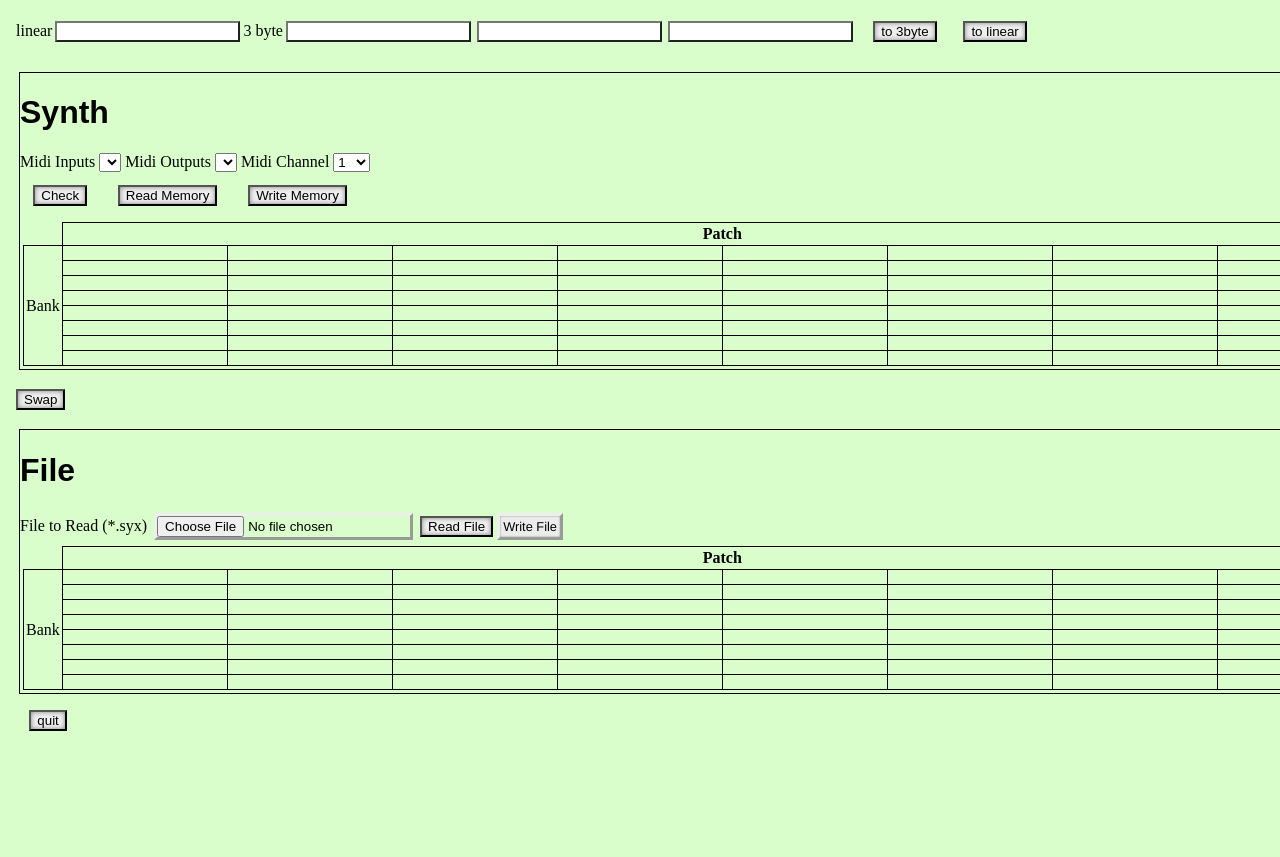
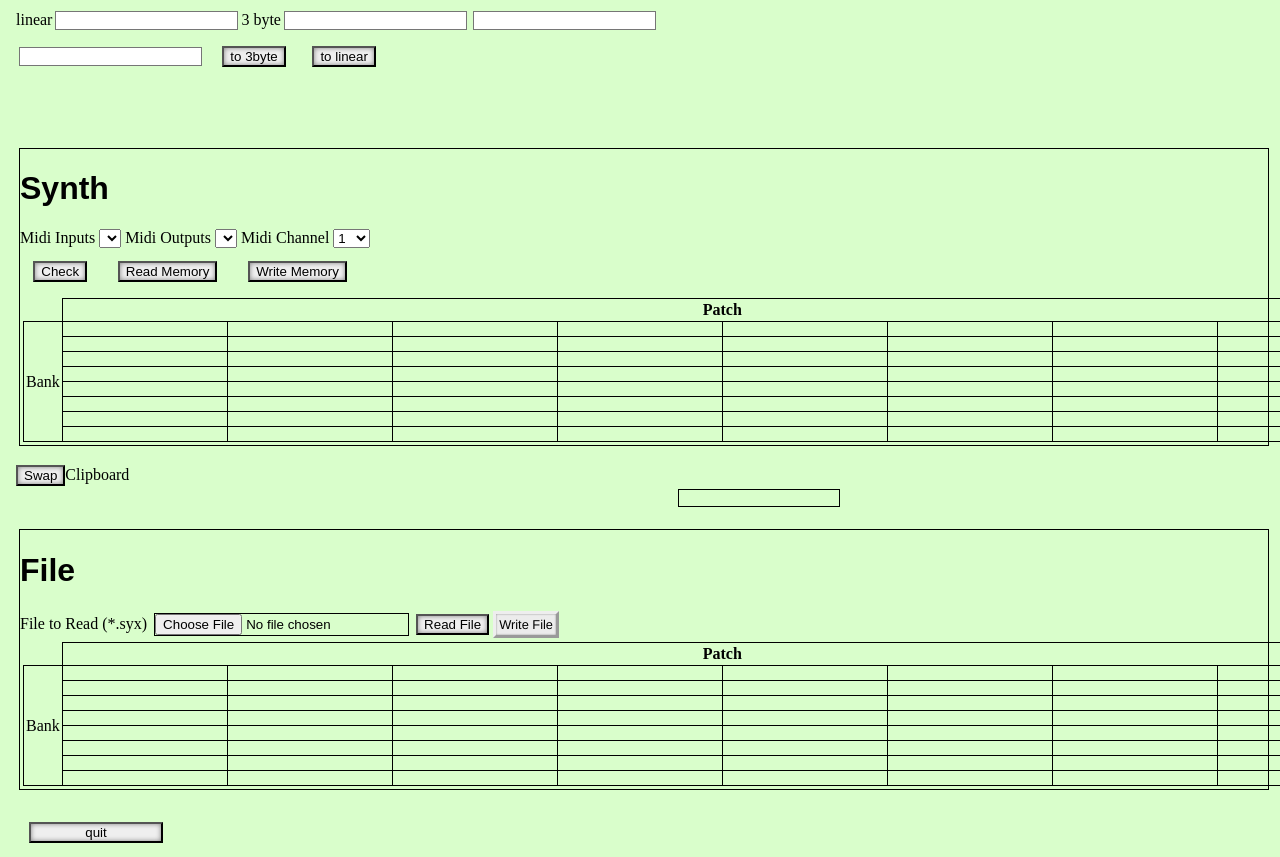
Before and after one commit to tommiport5/midiman, a plain HTML site: page index.html in a window 1280 px wide. Shown: the top 857 px of the page. Before the commit the page ends 808 px from the top, so only its background shows below. Drawn offline with Linux system fonts and the light colour scheme; no server answers.

Commit message:
DragnDrop basically working

```diff
--- a/global.css
+++ b/global.css
@@ -2,8 +2,6 @@
 
 :root {
 	--bkg: #d9fecb;
-	/*--bkg: linear-gradient(White, #c9febb); */
-	/*--bkg: Aquamarine; */
 }
 
 html {
@@ -17,13 +15,23 @@ h1, h2, h3 {
 a:link { color: #000000; }
 a:visited { color: #767676; }
 body {
+	display: grid;
     height: 100%;
 	background: var(--bkg);
     background-repeat: no-repeat;
     background-attachment: fixed;
 	margin-left: 1em;
-	max-width: 65em;
 	}
+
+#Result, #synth, #file, #quitbutton {
+	grid-column: 1 / 3;
+}
+
+#c {
+	max-width: 18em;
+	justify-self: end;
+}
+
 table, th, td { border:1px solid; border-collapse:collapse; border-spacing:2px; padding:2px;}
 .fpname, .spname {
 	min-width: 10em;
@@ -38,8 +46,10 @@ th.frameless {
 }
 
 .framed {
+	min-width: 10em;
+	min-height: 1em;
 	border: 1px solid black;
-	margin:3px;
+	margin: 3px;
 }
 
 .nav_bar{
@@ -48,7 +58,6 @@ th.frameless {
 	column;
 }
 .nav_item {
-	/*vertical-align: middle;*/
 	margin: 1em;
 	max-width: 10em;
 }
@@ -61,13 +70,20 @@ a.navi {
 }
 a.clipname {text-decoration: none; }
 
+
+.container {
+    display: grid;
+	grid-template-columns: 2fr 1fr;
+	gap: 1em;
+}
+/*
 .container {
        display: -webkit-flex;
        display: flex;
        -webkit-flex-flow: row wrap;
        flex-flow: row wrap;
      }
-
+*/
 
 @media (max-width: 776px) {
 	.c1, .c11, .c12, .ctab {
@@ -124,7 +140,8 @@ a.clipname {text-decoration: none; }
 }
 input {
 	margin: 3px;
-	border-style:outset;
+	border-width: 1px;
+	border-style:solid;
 }
 
 button {
--- a/index.html
+++ b/index.html
@@ -27,14 +27,14 @@ function tolinear() {
 </head>
 <body>
 <div class="container" role="main">
-<form>
 <div>
-<span><label>linear</label><input type="number" id="lin"><label>3 byte</label><input type="number" id="b0"><input type="number" id="b1"><input type="number" id="b2"></span>
+<label>linear</label><input type="number" id="lin"><label>3 byte</label><input type="number" id="b0"><input type="number" id="b1"><input type="number" id="b2">
 <button type="button" class="nav_item" onclick="to3byte()">to 3byte</button><button type="button" class="nav_item" onclick="tolinear()">to linear</button>
 </div>
-<span><p id="Result"></p></span>
-<div class="framed">
+<p id="Result"></p>
+<div id="synth" class="framed">
 <h1>Synth</h1
+<form>
 <span>
 <label for="MidiIn">
 Midi Inputs
@@ -84,7 +84,7 @@ Midi Channel
 <button type="button" class="nav_item" id="writeMem">Write Memory</button>
 </div>
 </form>
-<table>
+<table ondrop="drop(event)" ondragover="allowDrop(event)">
 <th class="frameless"></th><th colspan="8">Patch</th>
 <tr><td rowspan=8>Bank</td>
 <td class="spname"></td><td class="spname"></td><td class="spname"></td><td class="spname"></td><td class="spname"></td><td class="spname"></td><td class="spname"></td><td class="spname"></td></tr>
@@ -97,8 +97,10 @@ Midi Channel
 <tr><td class="spname"></td><td class="spname"></td><td class="spname"></td><td class="spname"></td><td class="spname"></td><td class="spname"></td><td class="spname"></td><td class="spname"></td></tr>
 </table>
 </div>
-<p><button type="button" id="swapbutton">Swap</button></p>
-<div class="framed">
+<div>
+<button type="button" id="swapbutton">Swap</button><label>Clipboard</label><p class="framed" id="c" ondragstart="dragStart(event)" draggable=true ondrop="drop(event)" ondragover="allowDrop(event)"></p>
+</div>
+<div class="framed" id="file">
 <h1>File</h1>
 <span>
 <form id="readForm">
@@ -108,7 +110,7 @@ Midi Channel
 <a href="http://localhost:10532/writeFile.syx" class="button" download>Write File</a>
 </form>
 </span>
-<table>
+<table ondrop="drop(event)" ondragover="allowDrop(event)">
 <th class="frameless"></th><th colspan="8">Patch</th>
 <tr><td rowspan=8>Bank</td>
 <td class="fpname"></td><td class="fpname"></td><td class="fpname"></td><td class="fpname"></td><td class="fpname"></td><td class="fpname"></td><td class="fpname"></td><td class="fpname"></td></tr>
--- a/rolandpatch.js
+++ b/rolandpatch.js
@@ -246,7 +246,7 @@ module.exports = class RolandPatch {
 			}
 			switch (accu.fs) {
 				case FillState.up1:
-					if (accu.Result[accu.pnum] == undefined) accu.Result[accu.pnum] = new RolandPatch;
+					if (accu.Result[accu.pnum] == undefined) accu.Result[accu.pnum] = new RolandPatch();
 					accu.Result[accu.pnum].upd1 = raw.splice(0,64);
 					accu.fs = FillState.up2;
 					break;
--- a/ui.js
+++ b/ui.js
@@ -175,6 +175,52 @@ function patch2Mem(bank, pn) {
 	return threebyte2num([2,0,0]) + (bank*8+pn)*448;
 }
 
+function allowDrop(ev) {
+	ev.preventDefault();
+}
+
+function dragStart(ev) {
+	ev.dataTransfer.setData("text", ev.target.innerText);
+	ev.dataTransfer.setData("id", ev.target.id);
+}
+
+function drop(ev) {
+	ev.preventDefault();
+	let src_id = ev.dataTransfer.getData("id");
+	let src_txt = ev.dataTransfer.getData("text");
+	let dest_id = ev.target.id;
+	let dest_txt = ev.target.text;
+	// alert('Dragging from ' + src_id + ' (' + src_txt + ') ' + ' to ' + dest_id + ' (' + dest_txt + ') ');
+	var Settings = {
+		from: src_id,
+		to: dest_id
+	};
+	getJsonParam('http://localhost:' + port +'/move', JSON.stringify(Settings), (answ) => {
+		if (answ.result == 'Ok') {
+			document.getElementById(dest_id).innerText = src_txt;
+		} else {
+			document.getElementById("Result").innerText = answ.result;
+		}
+	});
+}
+
+function prepareDnd() {
+	var i;
+	var arr = document.getElementsByClassName("spname");
+	for (i=0; i < arr.length; i++) {
+		arr[i].setAttribute("draggable", true);
+		arr[i].id = "s" + i;
+		arr[i].setAttribute("ondragstart","dragStart(event)");
+	}
+	arr = document.getElementsByClassName("fpname");
+	for (i=0; i < arr.length; i++) {
+		arr[i].setAttribute("draggable", true);
+		arr[i].id = "f" + i;
+		arr[i].setAttribute("ondragstart","dragStart(event)");
+	}
+
+}
+
 function displayForm() {
 	var sel1 = document.getElementById("MidiOut");
 	getJsonData('http://localhost:' + port +'/outputs', (data) => {
@@ -198,8 +244,8 @@ function displayForm() {
 	document.getElementById("writeMem").addEventListener('click',writeMemory);
 	document.getElementById("quitbutton").addEventListener('click',quit);
 	document.getElementById("readFile").addEventListener('click',readFile);
-	//document.getElementById("writeile").addEventListener('click',writeFile);
 	document.getElementById("swapbutton").addEventListener('click',swap);
+	prepareDnd();
 	window.addEventListener('beforeunload',forcequit);
 }
 
```
Also changed, not shown: mm.js (+6 -1 lines), roland.js (+56 -6 lines).
